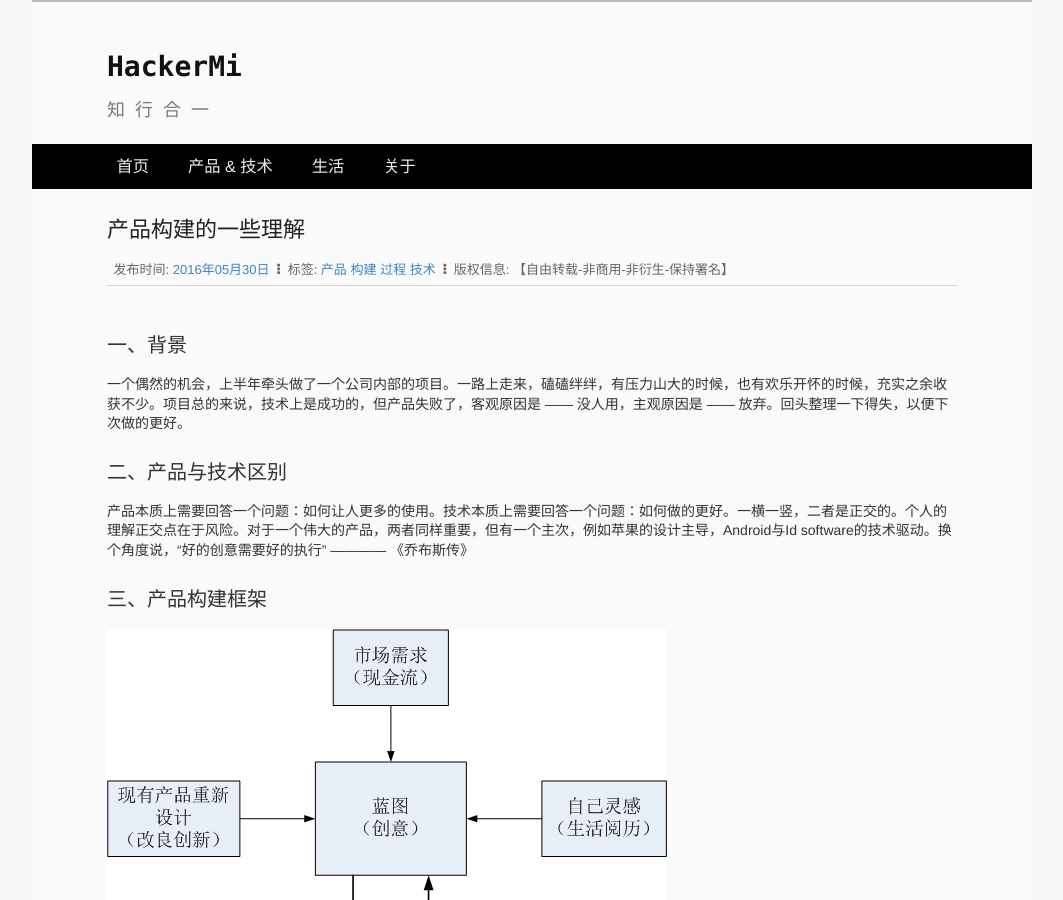
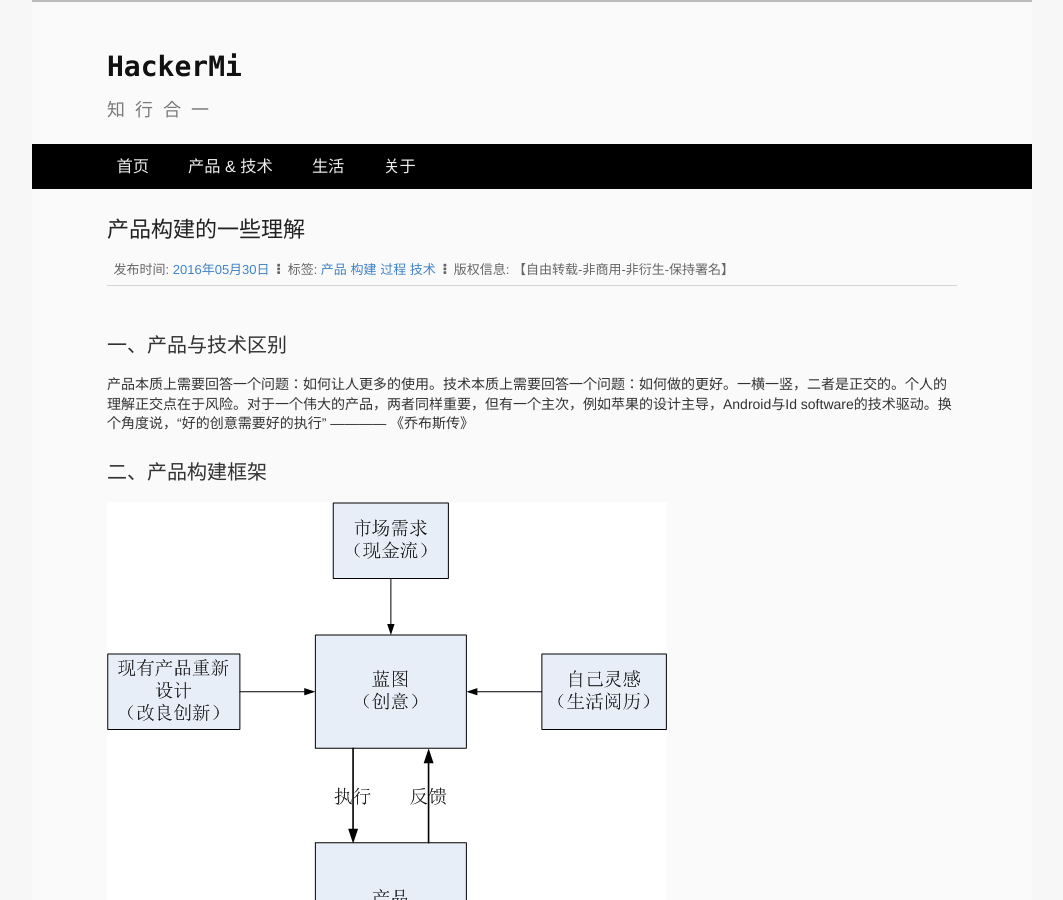
Before and after one commit to HackerMi/hackermi.github.com, a Jekyll site: the page built from _posts/tech/2016-05-30-product_construct.md, in a window 1280 px wide and 900 px high. Shown: the whole window, without its empty margins (108-1171 px from the left). Built offline with Jekyll 4.4.1, drawn with Linux system fonts in a browser that asks for light colours; comment, search, counter and statistics services are not loaded.

Commit message:
change article
Signed-off-by: wangwei_b <wangwei_b@xiaomi.com>

```diff
--- a/_posts/tech/2016-05-30-product_construct.md
+++ b/_posts/tech/2016-05-30-product_construct.md
@@ -5,19 +5,16 @@ categories: tech
 tags: 产品 构建 过程 技术
 ---
 
-### 一、背景
-一个偶然的机会，上半年牵头做了一个公司内部的项目。一路上走来，磕磕绊绊，有压力山大的时候，也有欢乐开怀的时候，充实之余收获不少。项目总的来说，技术上是成功的，但产品失败了，客观原因是 —— 没人用，主观原因是 —— 放弃。回头整理一下得失，以便下次做的更好。
+### 一、产品与技术区别
+产品本质上需要回答一个问题：如何让人更多的使用。技术本质上需要回答一个问题：如何做的更好。一横一竖，二者是正交的。个人的理解正交点在于风险。对于一个伟大的产品，两者同样重要，但有一个主次，例如苹果的设计主导，Android与Id software的技术驱动。换个角度说，“好的创意需要好的执行” ———— 《乔布斯传》
 
-### 二、产品与技术区别
-产品本质上需要回答一个问题：如何让人更多的使用。技术本质上需要回答一个问题：如何做的更好。一横一竖，二者是正交的。个人的理解正交点在于风险。对于一个伟大的产品，两者同样重要，但有一个主次，例如苹果的设计主导，Android与Id software的技术驱动。换个角度说，“好的创意需要好的执行” ———— 《乔布斯传》
+### 二、产品构建框架
+
+![产品构建框架]({{ site.url }}/assets/prodouct_construct/product_arch.png)
 
 
 <!--more-->
 
-
-### 三、产品构建框架
-
-![产品构建框架]({{ site.url }}/assets/prodouct_construct/product_arch.png)
 
 产品构建的最开始都会有一个构想，个人喜欢称之为原型，其来源主要是三方面：现有产品的重新设计和改良(Redesign)，当下市场的热点，个人灵感。
 
```
Also changed, not shown: other parts of _posts/tech/2016-05-30-product_construct.md (+1 -1 lines).
